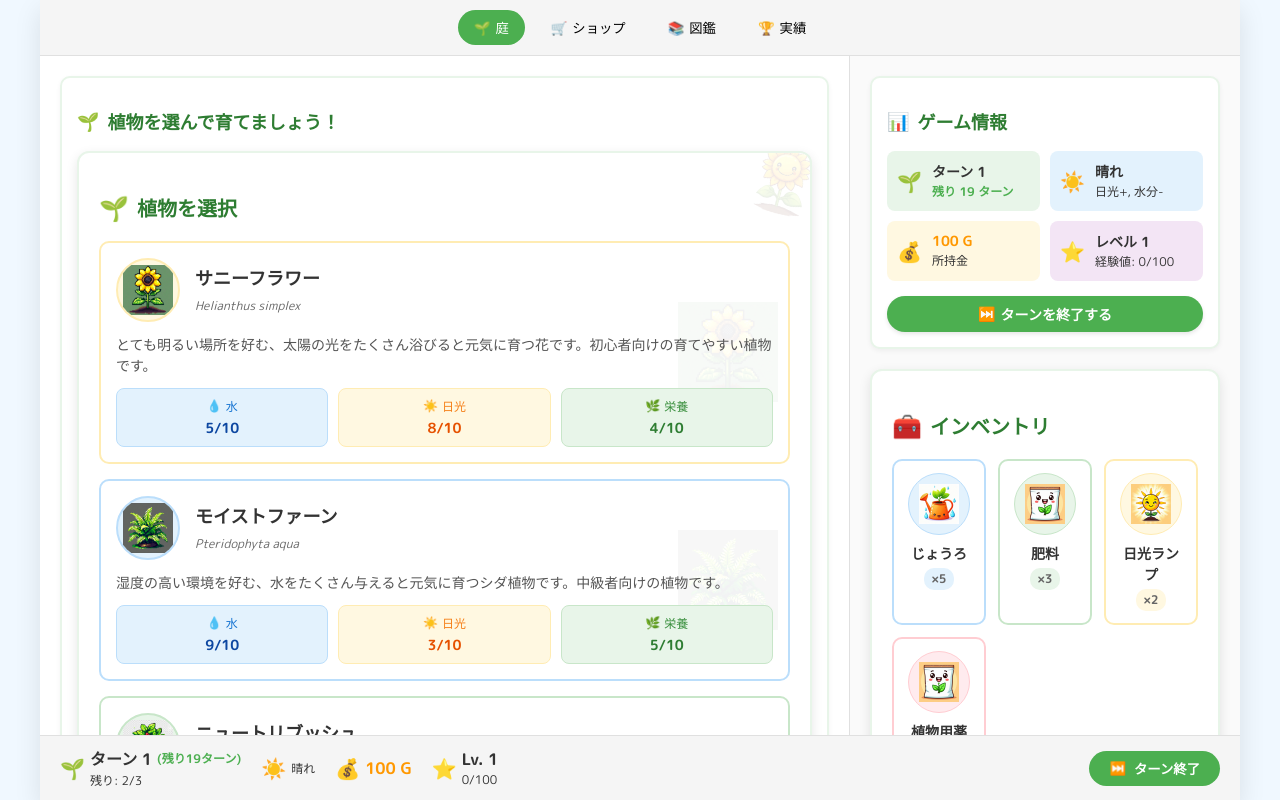
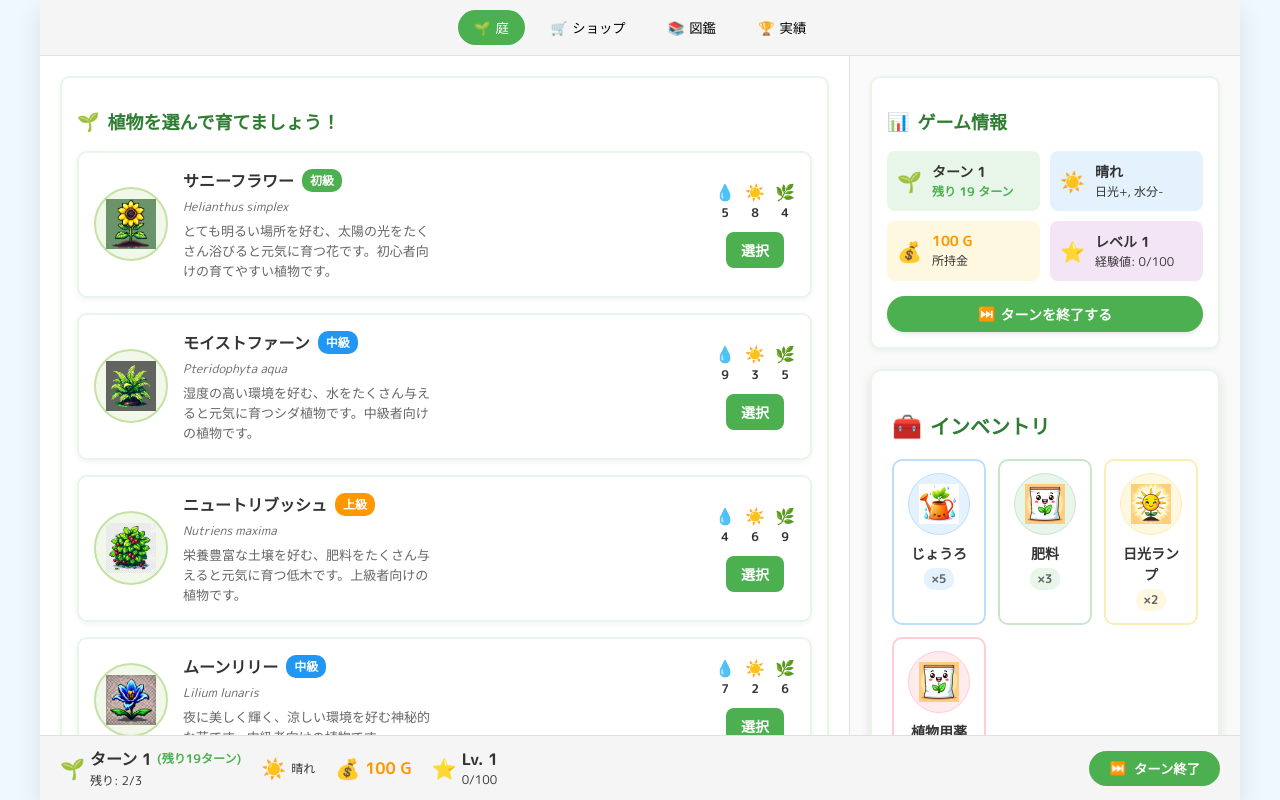
Before and after one commit to Riz3f7/glow-plants-game, a Next.js app: page / in a window 1280 px wide. Both pictures are taken after a click on the button "はじめる". Built offline with nearby package versions, Linux system fonts and the light colour scheme; what aws-amplify would draw is missing.

Commit message:
改善: 結実・枯れ時の演出強化、ターン数減少、植物難易度追加

```diff
--- a/app/components/PlantSelector.tsx
+++ b/app/components/PlantSelector.tsx
@@ -1,9 +1,8 @@
 'use client';
 
-import React, { useState } from 'react';
+import React from 'react';
 import Image from 'next/image';
 import { Plant } from '../models/Plant';
-import PlantConfirmation from './PlantConfirmation';
 
 interface PlantSelectorProps {
   availablePlants: Plant[];
@@ -11,126 +10,63 @@ interface PlantSelectorProps {
 }
 
 const PlantSelector: React.FC<PlantSelectorProps> = ({ availablePlants, onSelectPlant }) => {
-  const [selectedPlantId, setSelectedPlantId] = useState<string | null>(null);
-  const [showConfirmation, setShowConfirmation] = useState<boolean>(false);
-  const [confirmPlant, setConfirmPlant] = useState<Plant | null>(null);
+  // 難易度に基づく色を取得
+  const getDifficultyColor = (plant: any) => {
+    if (!plant.difficulty) return '#4caf50'; // デフォルト色
 
-  // 植物を選択したときに直接確認ダイアログを表示
-  const handlePlantClick = (plant: Plant) => {
-    setSelectedPlantId(plant.id);
-    setConfirmPlant(plant);
-    setShowConfirmation(true);
-  };
-
-  // 確認ダイアログで「選択する」を押したとき
-  const handleConfirm = () => {
-    if (confirmPlant) {
-      onSelectPlant(confirmPlant);
-      setShowConfirmation(false);
+    switch (plant.difficulty) {
+      case 'easy':
+        return '#4caf50'; // 緑色
+      case 'medium':
+        return '#2196f3'; // 青色
+      case 'hard':
+        return '#ff9800'; // オレンジ色
+      case 'expert':
+        return '#f44336'; // 赤色
+      default:
+        return '#4caf50';
     }
   };
 
-  // 確認ダイアログで「キャンセル」を押したとき
-  const handleCancel = () => {
-    setShowConfirmation(false);
-    setConfirmPlant(null);
-    setSelectedPlantId(null);
-  };
+  // 難易度のラベルを取得
+  const getDifficultyLabel = (plant: any) => {
+    if (!plant.difficulty) return '';
 
-  // 植物ごとに異なる背景色を設定
-  const plantColors = {
-    'plant_1': { bg: '#fff8e1', border: '#ffecb3', accent: '#ffc107' }, // サニーフラワー: 黄色系
-    'plant_2': { bg: '#e3f2fd', border: '#bbdefb', accent: '#2196f3' }, // モイストファーン: 青系
-    'plant_3': { bg: '#e8f5e9', border: '#c8e6c9', accent: '#4caf50' }, // ニュートリブッシュ: 緑系
-    'plant_4': { bg: '#f3e5f5', border: '#e1bee7', accent: '#9c27b0' }, // ムーンリリー: 紫系
-    'plant_5': { bg: '#ffebee', border: '#ffcdd2', accent: '#f44336' }, // ファイアペタル: 赤系
+    switch (plant.difficulty) {
+      case 'easy':
+        return '初級';
+      case 'medium':
+        return '中級';
+      case 'hard':
+        return '上級';
+      case 'expert':
+        return '超上級';
+      default:
+        return '';
+    }
   };
 
   return (
-    <div style={{
-      position: 'relative',
-      padding: '20px',
-      borderRadius: '12px',
-      backgroundColor: 'white',
-      boxShadow: '0 4px 12px rgba(0, 0, 0, 0.1)',
-      border: '2px solid #e8f5e9',
-      overflow: 'hidden'
-    }}>
-      {/* 装飾要素 */}
-      <div style={{
-        position: 'absolute',
-        top: '-15px',
-        right: '-15px',
-        width: '80px',
-        height: '80px',
-        opacity: 0.1,
-        transform: 'rotate(15deg)'
-      }}>
-        <Image
-          src="/assets/images/output/plant_icon_1.png"
-          alt="装飾"
-          width={80}
-          height={80}
-        />
-      </div>
-
-      <h2 style={{
-        fontSize: '20px',
-        fontWeight: 'bold',
-        color: '#2e7d32',
-        marginBottom: '15px',
-        display: 'flex',
-        alignItems: 'center'
-      }}>
-        <span style={{ fontSize: '24px', marginRight: '8px' }}>🌱</span>
-        植物を選択
-      </h2>
-
-      <div style={{
-        display: 'grid',
-        gridTemplateColumns: '1fr',
-        gap: '15px',
-        marginBottom: '20px'
-      }}>
-        {availablePlants.map(plant => {
-          const colors = plantColors[plant.id as keyof typeof plantColors] ||
-                        { bg: '#f5f5f5', border: '#e0e0e0', accent: '#9e9e9e' };
-
-          return (
+    <div style={{ display: 'flex', flexDirection: 'column', gap: '15px' }}>
+      {availablePlants.map(plant => (
         <div
           key={plant.id}
           style={{
             padding: '15px',
             borderRadius: '10px',
+            backgroundColor: 'white',
+            border: '2px solid #e8f5e9',
+            boxShadow: '0 2px 6px rgba(0, 0, 0, 0.05)',
+            display: 'flex',
+            justifyContent: 'space-between',
+            alignItems: 'center',
             cursor: 'pointer',
             transition: 'all 0.3s ease',
-                backgroundColor: selectedPlantId === plant.id ? colors.bg : 'white',
-                border: `2px solid ${selectedPlantId === plant.id ? colors.accent : colors.border}`,
-                boxShadow: selectedPlantId === plant.id ? `0 4px 8px rgba(0, 0, 0, 0.1)` : 'none',
             position: 'relative',
             overflow: 'hidden'
           }}
-              onClick={() => handlePlantClick(plant)}
+          onClick={() => onSelectPlant(plant)}
         >
-              {/* 背景装飾 */}
-              <div style={{
-                position: 'absolute',
-                top: '50%',
-                right: '10px',
-                transform: 'translateY(-50%)',
-                width: '100px',
-                height: '100px',
-                opacity: 0.05,
-                zIndex: 0
-              }}>
-                <Image
-                  src={plant.imageUrl}
-                  alt="背景装飾"
-                  width={100}
-                  height={100}
-                />
-              </div>
-
           <div style={{
             display: 'flex',
             alignItems: 'center',
@@ -142,12 +78,12 @@ const PlantSelector: React.FC<PlantSelectorProps> = ({ availablePlants, onSelect
               height: '60px',
               marginRight: '15px',
               borderRadius: '50%',
-                  backgroundColor: colors.bg,
-                  border: `2px solid ${colors.border}`,
+              backgroundColor: '#f1f8e9',
+              border: '2px solid #c5e1a5',
               display: 'flex',
               justifyContent: 'center',
               alignItems: 'center',
-                  overflow: 'hidden'
+              padding: '5px'
             }}>
               <Image
                 src={plant.imageUrl}
@@ -158,146 +94,98 @@ const PlantSelector: React.FC<PlantSelectorProps> = ({ availablePlants, onSelect
               />
             </div>
             <div>
+              <div style={{ display: 'flex', alignItems: 'center', marginBottom: '5px' }}>
                 <h3 style={{
-                    fontSize: '18px',
+                  fontSize: '16px',
                   fontWeight: 'bold',
                   color: '#333',
-                    margin: '0 0 5px 0'
+                  margin: '0 8px 0 0'
                 }}>{plant.name}</h3>
+
+                {/* 難易度バッジ */}
+                {'difficulty' in plant && (
+                  <span style={{
+                    fontSize: '12px',
+                    backgroundColor: getDifficultyColor(plant),
+                    color: 'white',
+                    padding: '2px 8px',
+                    borderRadius: '10px',
+                    fontWeight: 'bold'
+                  }}>
+                    {getDifficultyLabel(plant)}
+                  </span>
+                )}
+              </div>
               <p style={{
                 fontSize: '12px',
                 color: '#666',
                 fontStyle: 'italic',
-                    margin: 0
+                margin: '0 0 5px 0'
               }}>{plant.species}</p>
+              <p style={{
+                fontSize: '13px',
+                color: '#666',
+                margin: 0,
+                maxWidth: '250px'
+              }}>{plant.description}</p>
             </div>
           </div>
 
-              <p style={{
-                fontSize: '14px',
-                color: '#555',
-                margin: '12px 0',
-                position: 'relative',
-                zIndex: 1
-              }}>{plant.description}</p>
-
           <div style={{
-                display: 'grid',
-                gridTemplateColumns: '1fr 1fr 1fr',
-                gap: '10px',
-                marginTop: '10px',
+            display: 'flex',
+            flexDirection: 'column',
+            alignItems: 'center',
             position: 'relative',
             zIndex: 1
           }}>
             <div style={{
-                  backgroundColor: '#e3f2fd',
-                  padding: '8px',
+              display: 'flex',
+              gap: '10px',
+              marginBottom: '10px'
+            }}>
+              <div style={{
+                display: 'flex',
+                flexDirection: 'column',
+                alignItems: 'center'
+              }}>
+                <span style={{ fontSize: '16px' }}>💧</span>
+                <span style={{ fontSize: '12px', fontWeight: 'bold' }}>{plant.requirements.waterNeed}</span>
+              </div>
+              <div style={{
+                display: 'flex',
+                flexDirection: 'column',
+                alignItems: 'center'
+              }}>
+                <span style={{ fontSize: '16px' }}>☀️</span>
+                <span style={{ fontSize: '12px', fontWeight: 'bold' }}>{plant.requirements.sunlightNeed}</span>
+              </div>
+              <div style={{
+                display: 'flex',
+                flexDirection: 'column',
+                alignItems: 'center'
+              }}>
+                <span style={{ fontSize: '16px' }}>🌿</span>
+                <span style={{ fontSize: '12px', fontWeight: 'bold' }}>{plant.requirements.nutrientNeed}</span>
+              </div>
+            </div>
+            <button
+              style={{
+                backgroundColor: '#4caf50',
+                color: 'white',
+                border: 'none',
                 borderRadius: '8px',
-                  textAlign: 'center',
-                  border: '1px solid #bbdefb'
-                }}>
-                  <p style={{
-                    fontSize: '12px',
-                    color: '#1976d2',
-                    margin: '0 0 2px 0',
-                    display: 'flex',
-                    alignItems: 'center',
-                    justifyContent: 'center'
-                  }}>
-                    <span style={{ marginRight: '4px' }}>💧</span>
-                    水
-                  </p>
-                  <p style={{
+                padding: '8px 15px',
                 fontSize: '14px',
                 fontWeight: 'bold',
-                    color: '#0d47a1',
-                    margin: 0
-                  }}>{plant.requirements.waterNeed}/10</p>
-                </div>
-                <div style={{
-                  backgroundColor: '#fff8e1',
-                  padding: '8px',
-                  borderRadius: '8px',
-                  textAlign: 'center',
-                  border: '1px solid #ffecb3'
-                }}>
-                  <p style={{
-                    fontSize: '12px',
-                    color: '#f57f17',
-                    margin: '0 0 2px 0',
-                    display: 'flex',
-                    alignItems: 'center',
-                    justifyContent: 'center'
-                  }}>
-                    <span style={{ marginRight: '4px' }}>☀️</span>
-                    日光
-                  </p>
-                  <p style={{
-                    fontSize: '14px',
-                    fontWeight: 'bold',
-                    color: '#e65100',
-                    margin: 0
-                  }}>{plant.requirements.sunlightNeed}/10</p>
-                </div>
-                <div style={{
-                  backgroundColor: '#e8f5e9',
-                  padding: '8px',
-                  borderRadius: '8px',
-                  textAlign: 'center',
-                  border: '1px solid #c8e6c9'
-                }}>
-                  <p style={{
-                    fontSize: '12px',
-                    color: '#388e3c',
-                    margin: '0 0 2px 0',
-                    display: 'flex',
-                    alignItems: 'center',
-                    justifyContent: 'center'
-                  }}>
-                    <span style={{ marginRight: '4px' }}>🌿</span>
-                    栄養
-                  </p>
-                  <p style={{
-                    fontSize: '14px',
-                    fontWeight: 'bold',
-                    color: '#2e7d32',
-                    margin: 0
-                  }}>{plant.requirements.nutrientNeed}/10</p>
+                cursor: 'pointer',
+                transition: 'all 0.3s ease'
+              }}
+            >
+              選択
+            </button>
           </div>
         </div>
-
-              {selectedPlantId === plant.id && (
-                <div style={{
-                  position: 'absolute',
-                  top: '10px',
-                  right: '10px',
-                  backgroundColor: colors.accent,
-                  color: 'white',
-                  width: '24px',
-                  height: '24px',
-                  borderRadius: '50%',
-                  display: 'flex',
-                  alignItems: 'center',
-                  justifyContent: 'center',
-                  fontSize: '14px',
-                  fontWeight: 'bold'
-                }}>
-                  ✓
-                </div>
-              )}
-            </div>
-          );
-        })}
-      </div>
-
-      {/* 確認ダイアログ */}
-      {showConfirmation && (
-        <PlantConfirmation
-          plant={confirmPlant}
-          onConfirm={handleConfirm}
-          onCancel={handleCancel}
-        />
-      )}
+      ))}
     </div>
   );
 };
```
Lines whose indentation alone changed are shown as unchanged.
